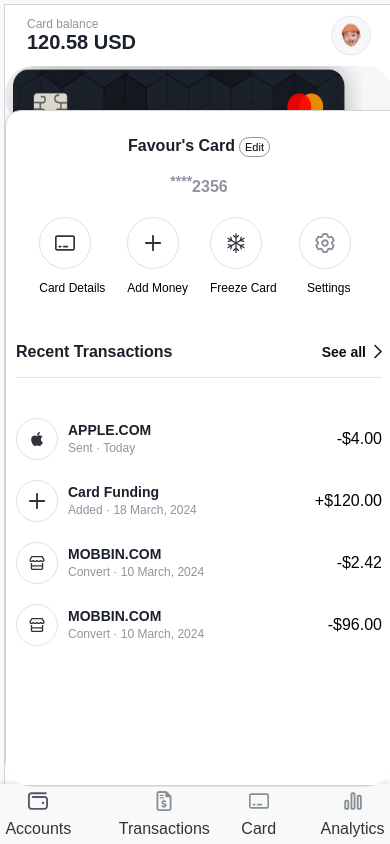
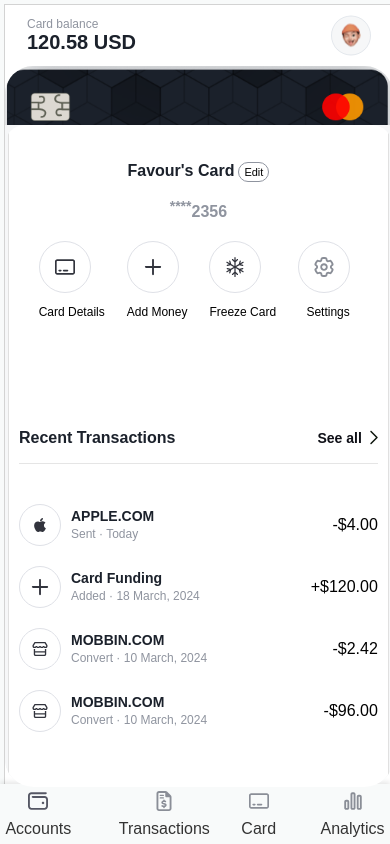
Before and after one commit to RoborDev/Swift-Pay, a React (Create React App) app: page /card in a window 390 px wide. Built offline with nearby package versions, Linux system fonts and the light colour scheme.

Commit message:
First card changes

```diff
--- a/src/components/SideBar/Body/BodyTwo.module.css
+++ b/src/components/SideBar/Body/BodyTwo.module.css
@@ -107,9 +107,9 @@
 @media (min-width: 390px) and (max-width: 430px) {
   .addBalanceImage {
     top: -30px;
-    right: 30px;
+    left: -23px;
     height: 200px;
-    width: 96%;
+    width: 110%;
     border-radius: 18px;
   }
 }
--- a/src/components/SideBar/Boottom-Half/Header/Header.module.css
+++ b/src/components/SideBar/Boottom-Half/Header/Header.module.css
@@ -8,14 +8,13 @@
   /* width: 100%;  */
   max-height: 70px;
   border-radius: 28px;
-  /* border-top-right-radius: 28px; */
   flex-wrap: wrap;
   overflow: hidden;
 }
 
 .headerContainer {
   border-top-left-radius: 28px;
-  width: 100%; /* Ensure the container takes full width */
+  width: 100%;
 }
 
 /* Currency Section */
@@ -71,9 +70,12 @@
   /* Adjust the Header container to fit the screen size */
   .header {
     padding: 10px 16px;
-    max-height: auto;
+    border-radius: 0;
+    border-top-left-radius: 16px;
+    border-top-right-radius: 16px;
     justify-content: flex-start;
     position: relative;
+
   }
 
   /* Adjust other styling for mobile */
--- a/src/components/SideBar/Card/CardCard.jsx
+++ b/src/components/SideBar/Card/CardCard.jsx
@@ -24,17 +24,44 @@ const CardDetails = () => {
   }, []);
 
   const transactions = [
-    { name: "APPLE.COM", amount: "-$4.00", status: "Sent", date: "Today", icon: apple },
-    { name: "Card Funding", amount: "+$120.00", status: "Added", date: "18 March, 2024", icon: plus },
-    { name: "MOBBIN.COM", amount: "-$2.42", status: "Convert", date: "10 March, 2024", icon: store },
-    { name: "MOBBIN.COM", amount: "-$96.00", status: "Convert", date: "10 March, 2024", icon: store },
+    {
+      name: "APPLE.COM",
+      amount: "-$4.00",
+      status: "Sent",
+      date: "Today",
+      icon: apple,
+    },
+    {
+      name: "Card Funding",
+      amount: "+$120.00",
+      status: "Added",
+      date: "18 March, 2024",
+      icon: plus,
+    },
+    {
+      name: "MOBBIN.COM",
+      amount: "-$2.42",
+      status: "Convert",
+      date: "10 March, 2024",
+      icon: store,
+    },
+    {
+      name: "MOBBIN.COM",
+      amount: "-$96.00",
+      status: "Convert",
+      date: "10 March, 2024",
+      icon: store,
+    },
   ];
 
   return (
     <div className={styles.container}>
       {/* Overlay for Mobile Sidebar */}
       {isMobile && showSidebar && (
-        <div className={styles.overlay} onClick={() => setShowSidebar(false)}></div>
+        <div
+          className={styles.overlay}
+          onClick={() => setShowSidebar(false)}
+        ></div>
       )}
 
       {/* Main Card Section */}
@@ -87,7 +114,12 @@ const CardDetails = () => {
             <h3>Recent Transactions</h3>
             <div className={styles.headerRight}>
               <a href="/" className={styles.seeAll}>
-                See all <img src={right} className={styles.rightImg} alt="right arrow" />
+                See all{" "}
+                <img
+                  src={right}
+                  className={styles.rightImg}
+                  alt="right arrow"
+                />
               </a>
             </div>
           </div>
@@ -117,10 +149,13 @@ const CardDetails = () => {
       {/* Sidebar Section */}
       <div
         className={`${styles.cardSidebar} ${
-    isMobile ? (showSidebar ? styles.mobileVisible : styles.mobileHidden) : styles.desktopVisible
+          isMobile
+            ? showSidebar
+              ? styles.mobileVisible
+              : styles.mobileHidden
+            : styles.desktopVisible
         }`}
       >
-
         <div className={styles.sidebarHeader}>
           <h3>Card Details</h3>
           {/* Always render the close button on both mobile and desktop */}
--- a/src/components/SideBar/Card/CardDetails.module.css
+++ b/src/components/SideBar/Card/CardDetails.module.css
@@ -8,31 +8,30 @@ html, body {
 /* Main Container Styling */
 .container {
   display: grid;
-  grid-template-columns: 55% 45%;
+  grid-template-columns: 60% 40%;
   gap: 0px;
-  padding: 0;
-  width: 100%;
+  padding: 4px 3px;
+  width: 99.7%;
   height: auto;
-  max-width: 100%;
   box-sizing: border-box;
   background-color: #f6f7f8;
   border-radius: 20px;
-  overflow: visible;
+  overflow: hidden;
 }
 
 /* Main Card Section */
 .cardMain {
+  display: flex;
+  flex-direction: column;
+  justify-content: space-around;
   background: white;
   border-radius: 16px;
-  border: 1px solid lightgray;
-  box-shadow: 0 4px 8px rgba(0, 0, 0, 0.1);
-  padding: 20px;
-  font-family: Arial, Helvetica, sans-serif;
-  overflow: visible;
-  width: 100%;
   border-top-right-radius: 0;
   border-bottom-right-radius: 0;
-  box-sizing: border-box;
+  padding: 15px 25px;
+  width: 92%;
+  font-family: Arial, Helvetica, sans-serif;
+  border: 1px solid #e0e0e0;
 }
 
 /* Sidebar Section */
@@ -43,7 +42,7 @@ html, body {
   border-bottom-left-radius: 0;
   border: 1px solid lightgray;
   box-shadow: 0 4px 8px rgba(0, 0, 0, 0.1);
-  padding: 20px;
+  padding: 15px 25px;
   font-family: Arial, Helvetica, sans-serif;
   height: auto;
   overflow: visible;
@@ -220,7 +219,7 @@ html, body {
   align-items: center;
   margin-bottom: 0;
   border-bottom: 1px solid lightgray;
-  padding: -2px 8px 11.5px 16px;
+  padding: 2px 8px 11.5px 16px;
 }
 
 .sidebarHeader h3 {
@@ -358,6 +357,11 @@ html, body {
   .cardSidebar.mobileVisible {
     display: block;
     transform: translateX(0);
+    position: relative;
+    top: 20px;
+    right: 6px;
+    width: 100%;
+    margin: 3px;
   }
 
   .cardSidebar.mobileHidden {
@@ -397,8 +401,9 @@ html, body {
     font-weight: 500;
     color: #000;
     cursor: pointer;
-    width: 95%;
-    max-width: 300px;
+    width: 100%;
+    height: 44px;
+    max-width: 420px;
     text-align: center;
     gap: 8px;
     box-shadow: 0px 2px 4px rgba(0, 0, 0, 0.1);
--- a/src/components/SideBar/pages/CardSc.module.css
+++ b/src/components/SideBar/pages/CardSc.module.css
@@ -4,7 +4,7 @@
   grid-template-columns: 240px auto;
   grid-template-areas:
     "sidebar container";
-  width: 100%;
+  width: 99.8%;
   max-width: 100vw;
   overflow-x: hidden;
   overflow-y: hidden;
@@ -21,7 +21,6 @@
   display: flex;
   flex-direction: column;
   border: 1px solid lightgray;
-  min-height: 99%;
   width: 100%;
   background-color: #fff;
   padding: 0 6px;
```
Lines whose indentation alone changed are shown as unchanged.
